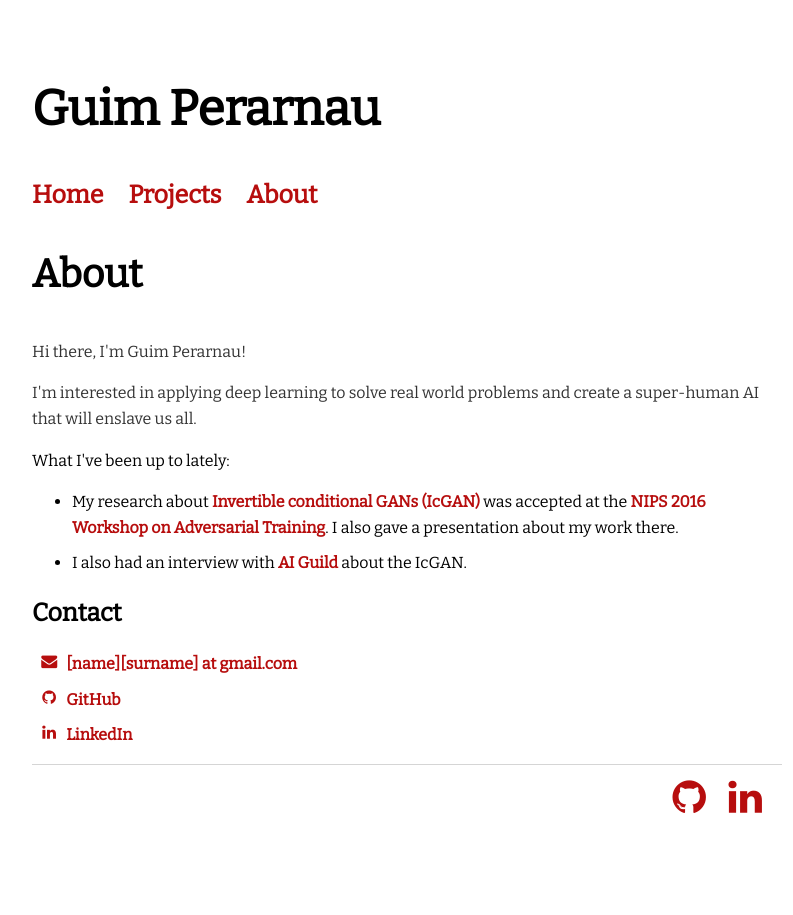
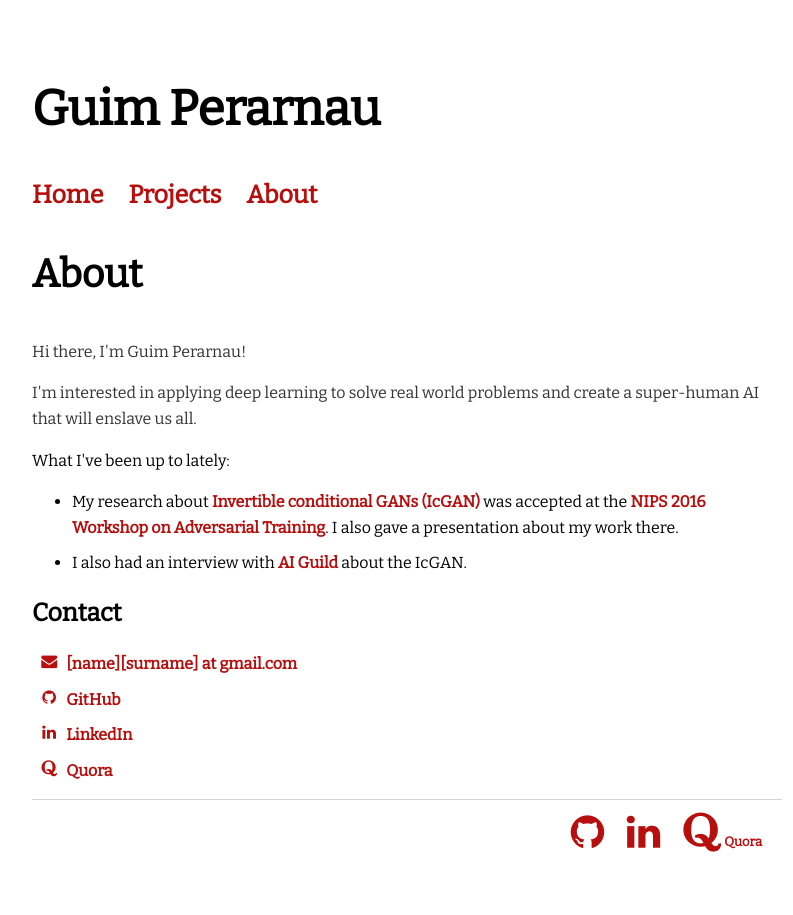
Before and after one commit to Guim3/guim3.github.io, a Jekyll site: the page built from about/index.html, in a window 1280 px wide. Shown: the whole page, without its empty margins (233-1026 px from the left). Built offline with Jekyll 4.4.1, drawn with Linux system fonts in a browser that asks for light colours; nearby versions of some CDN libraries.

Commit message:
Add quora

```diff
--- a/_config.yml
+++ b/_config.yml
@@ -7,3 +7,4 @@ gems:
 google_analytics: UA-93553973-1
 github_username:      Guim3
 linkedin_username:    guimperarnau
+quora_username:		  Guim-Perarnau
--- a/_layouts/default.html
+++ b/_layouts/default.html
@@ -43,6 +43,13 @@
 					    </a>
 					  </li>
 					{% endif %}
+					{% if site.quora_username %}
+					<li>
+					    <a href="https://www.quora.com/profile/{{ site.quora_username }}">
+					      <i class="fa fa-quora fa-3x"></i> Quora
+					    </a>
+					</li>
+					{% endif %}
 				</ul>
 			</footer>
 		</body>
--- a/about/index.html
+++ b/about/index.html
@@ -34,5 +34,12 @@ title: About
 		    </a>
 		</li>
 		{% endif %}
+		{% if site.quora_username %}
+		<li class="contact-item">
+		    <a href="https://www.quora.com/profile/{{ site.quora_username }}">
+		      <i class="fa-li fa fa-quora"></i> Quora
+		    </a>
+		</li>
+		{% endif %}
 	</ul>
 </div><!-- /.blurb -->
```
